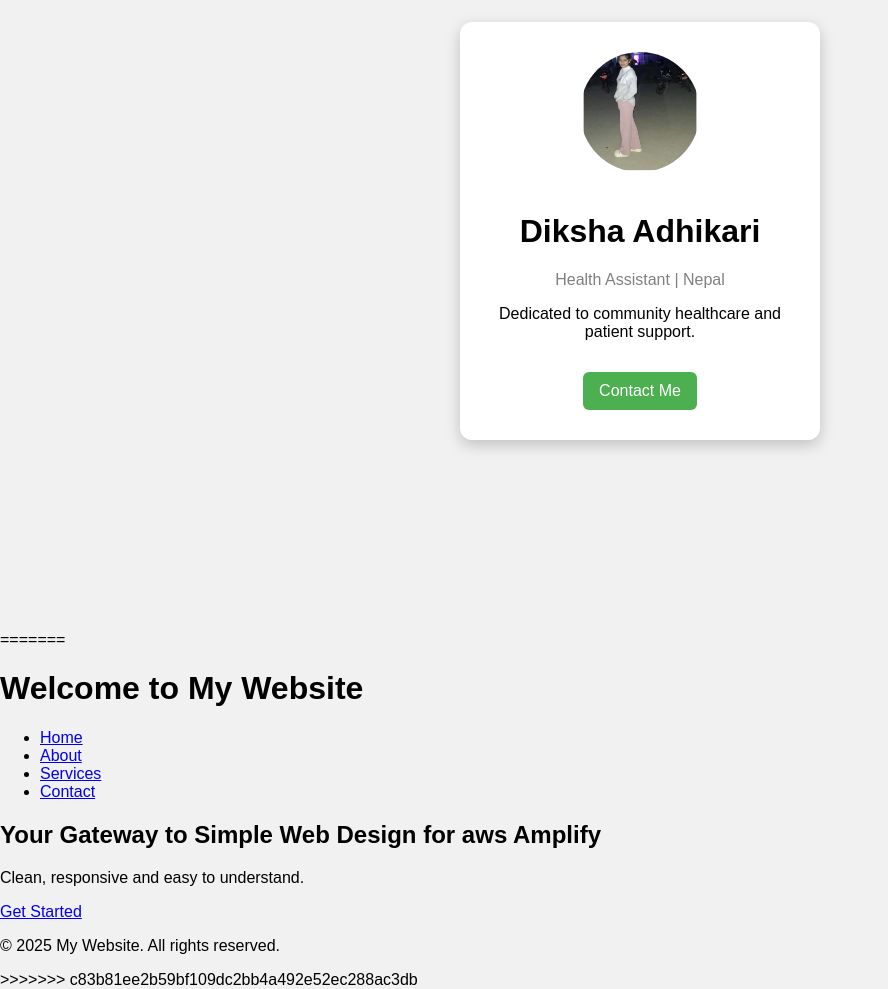
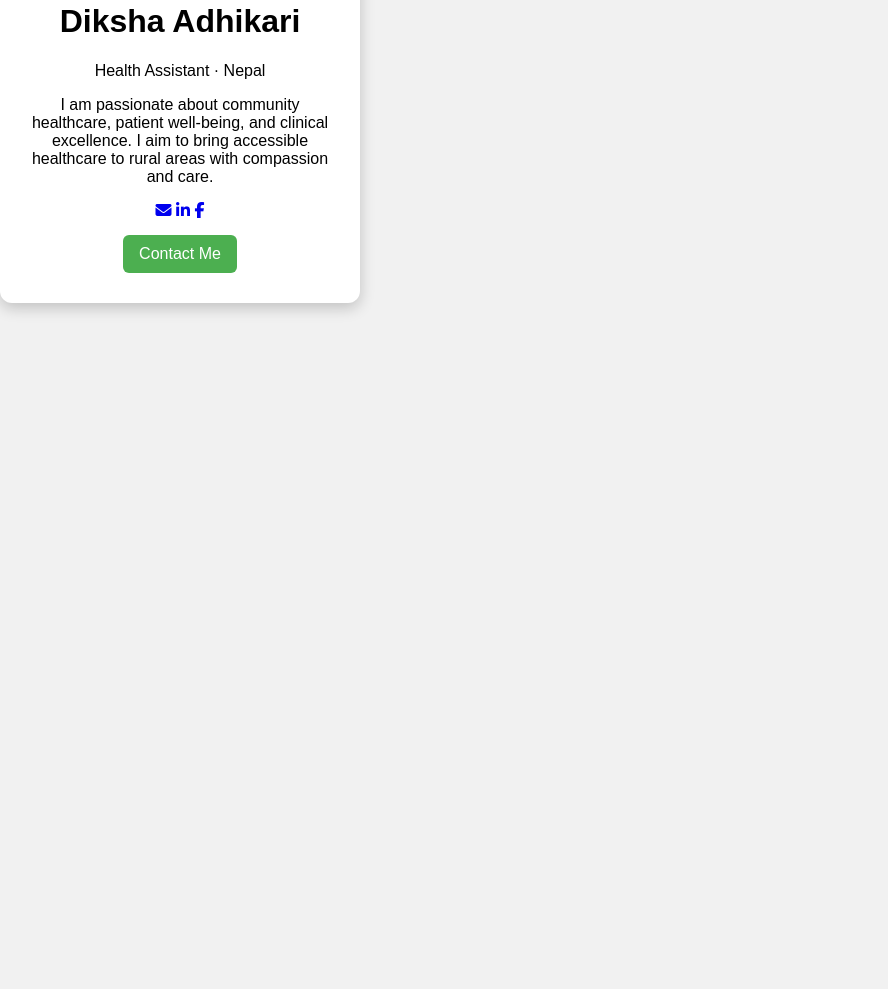
Before and after one commit to sidhdhakal/static_website, a plain HTML site: page index.html in a window 1280 px wide. Shown: the part 187-1176 px from the top of the page, without its empty margins (0-888 px from the left). After the commit the page ends 800 px from the top, so only its background shows below. Drawn offline with Linux system fonts and the light colour scheme.

Commit message:
Update index.html

```diff
--- a/index.html
+++ b/index.html
@@ -2,43 +2,30 @@
 <html lang="en">
 <head>
   <meta charset="UTF-8" />
-  <meta name="viewport" content="width=device-width, initial-scale=1.0" />
+  <meta name="viewport" content="width=device-width, initial-scale=1.0"/>
   <title>Diksha Adhikari</title>
-  <link rel="stylesheet" href="style.css" />
+  <link rel="stylesheet" href="style.css">
+  <link href="https://fonts.googleapis.com/css2?family=Montserrat:wght@300;600&display=swap" rel="stylesheet">
+  <script src="https://kit.fontawesome.com/a076d05399.js" crossorigin="anonymous"></script>
 </head>
 <body>
-<<<<<<< HEAD
-  <div class="container">
+  <div class="main-container">
     <div class="card">
-      <img src="profile.jpg.jpeg" alt="Diksha Adhikari" class="profile-img" />
+      <img src="profile.jpg.jpeg" alt="Diksha Adhikari" class="profile-img"/>
       <h1>Diksha Adhikari</h1>
-      <p class="title">Health Assistant | Nepal</p>
-      <p>Dedicated to community healthcare and patient support.</p>
+      <p class="subtitle">Health Assistant · Nepal</p>
+      <p class="bio">
+        I am passionate about community healthcare, patient well-being, and clinical excellence. I aim to bring accessible healthcare to rural areas with compassion and care.
+      </p>
+
+      <div class="social-links">
+        <a href="mailto:example@email.com" class="email"><i class="fas fa-envelope"></i></a>
+        <a href="https://www.linkedin.com" target="_blank" class="linkedin"><i class="fab fa-linkedin-in"></i></a>
+        <a href="https://www.facebook.com" target="_blank" class="facebook"><i class="fab fa-facebook-f"></i></a>
+      </div>
+
       <a href="mailto:example@email.com" class="button">Contact Me</a>
     </div>
   </div>
-=======
-  <header>
-    <h1>Welcome to My Website</h1>
-    <nav>
-      <ul>
-        <li><a href="#">Home</a></li>
-        <li><a href="#">About</a></li>
-        <li><a href="#">Services</a></li>
-        <li><a href="#">Contact</a></li>
-      </ul>
-    </nav>
-  </header>
-
-  <section class="hero">
-    <h2>Your Gateway to Simple Web Design for aws Amplify</h2>
-    <p>Clean, responsive and easy to understand.</p>
-    <a href="#" class="btn">Get Started</a>
-  </section>
-
-  <footer>
-    <p>&copy; 2025 My Website. All rights reserved.</p>
-  </footer>
->>>>>>> c83b81ee2b59bf109dc2bb4a492e52ec288ac3db
 </body>
 </html>
```
